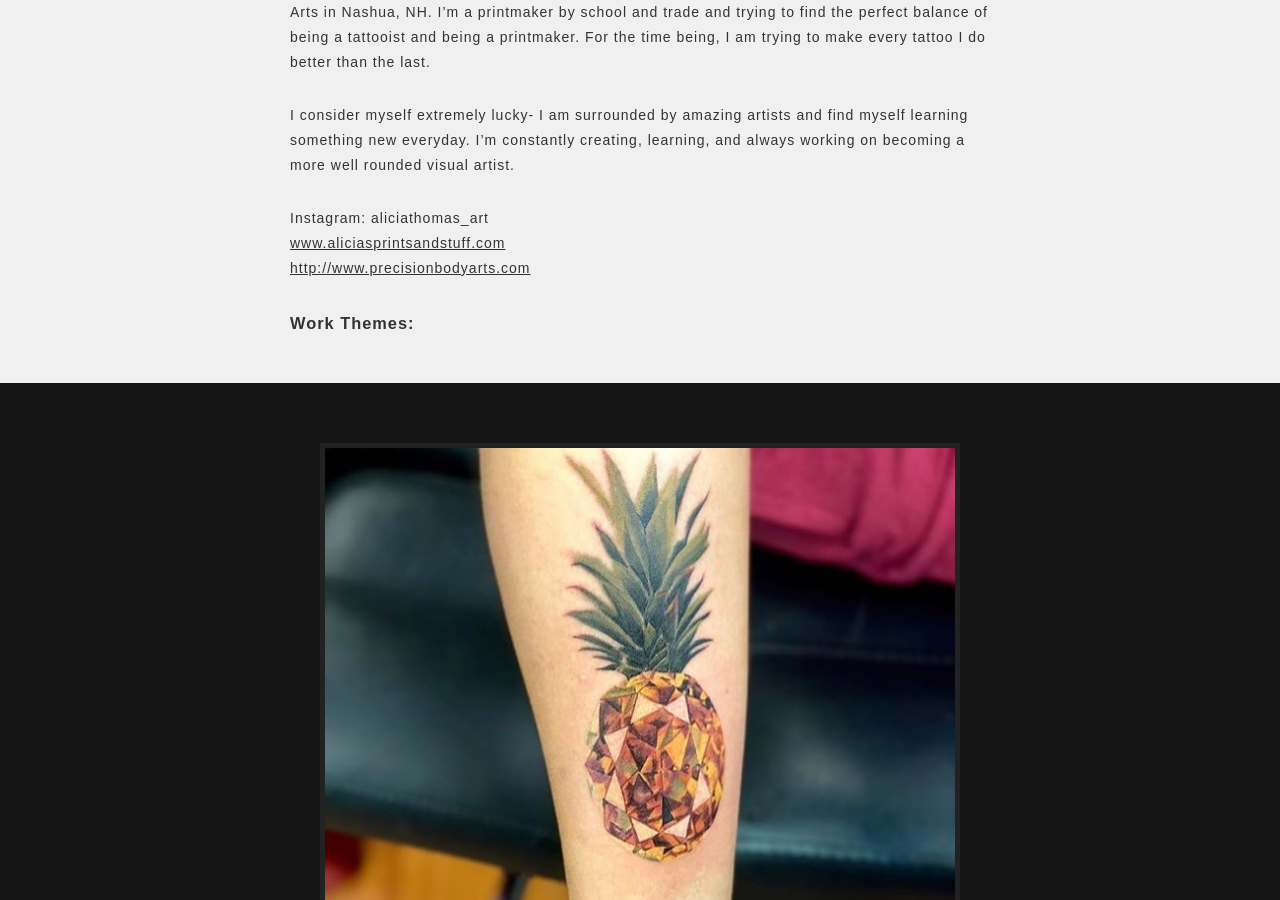
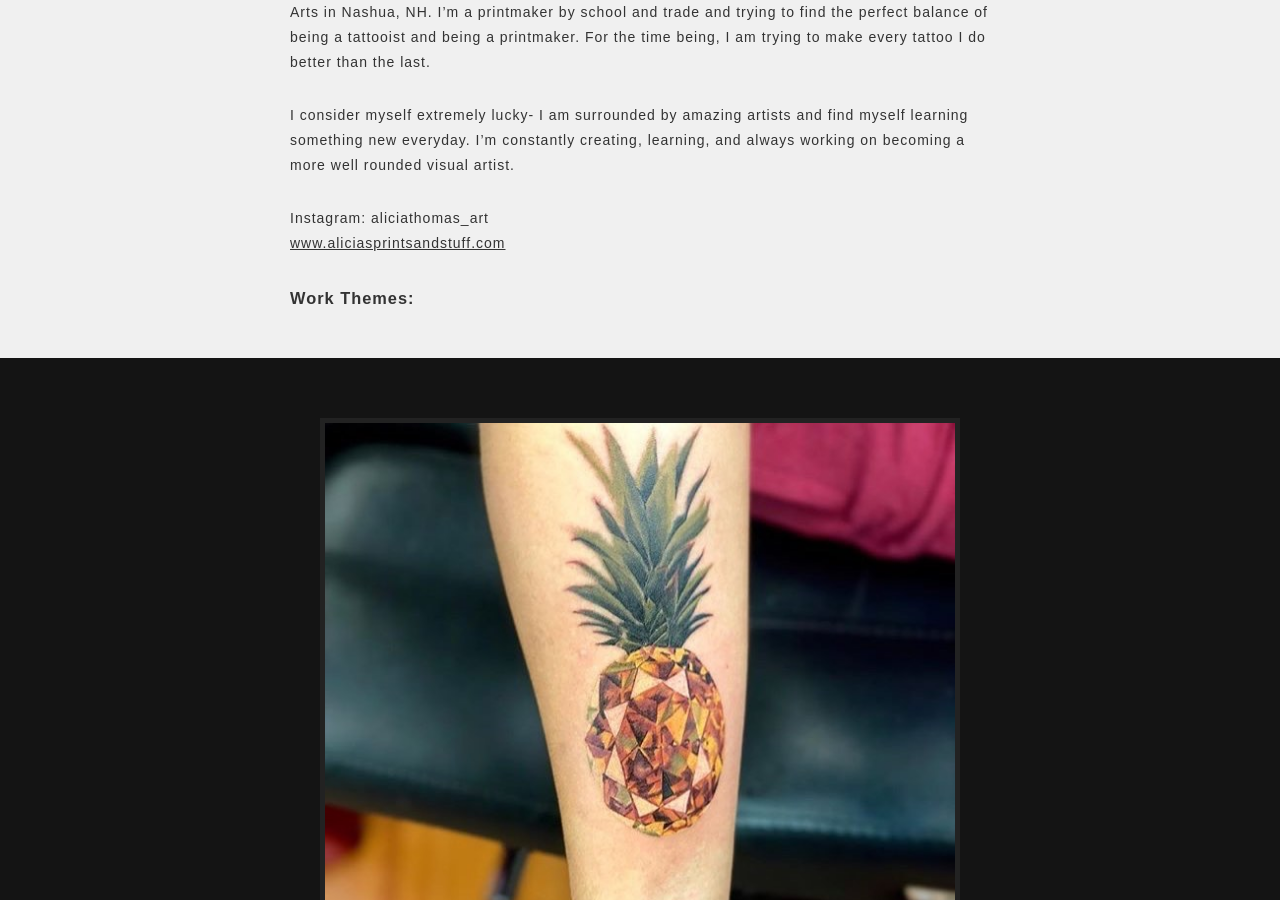
Before and after one commit to smatzko4/bostontattoo, a Jekyll site: the page built from _artists/alicia-thomas.markdown, in a window 1280 px wide and 900 px high, scrolled down 1157 px. Built offline with Jekyll 4.4.1, drawn with Linux system fonts in a browser that asks for light colours; part of the change alters nothing that is shown.

Commit message:
Updated Alicia Thomas

```diff
--- a/_artists/alicia-thomas.markdown
+++ b/_artists/alicia-thomas.markdown
@@ -23,4 +23,3 @@ I consider myself extremely lucky- I am surrounded by amazing artists and find m
 
 Instagram: aliciathomas_art
 [www.aliciasprintsandstuff.com](http://www.aliciasprintsandstuff.com)
-[http://www.precisionbodyarts.com](http://www.precisionbodyarts.com)
```
